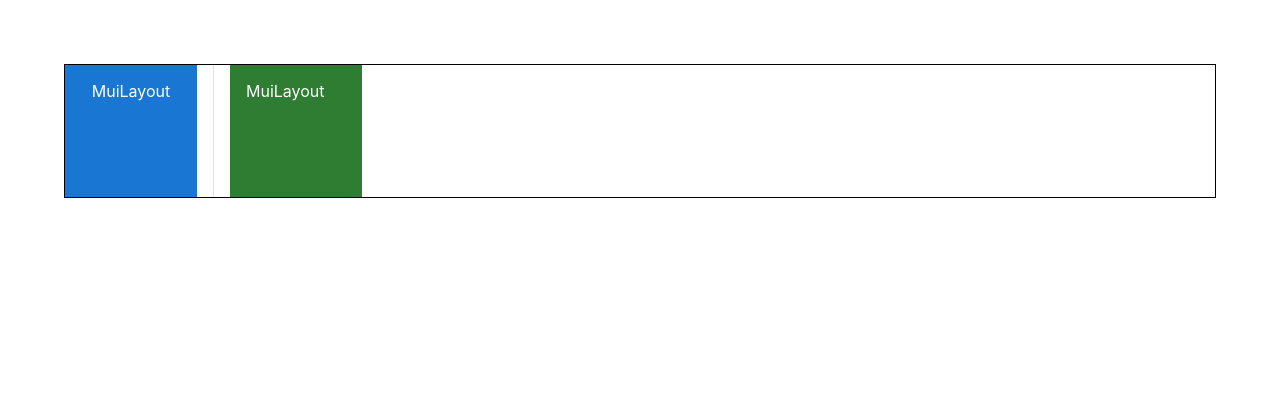
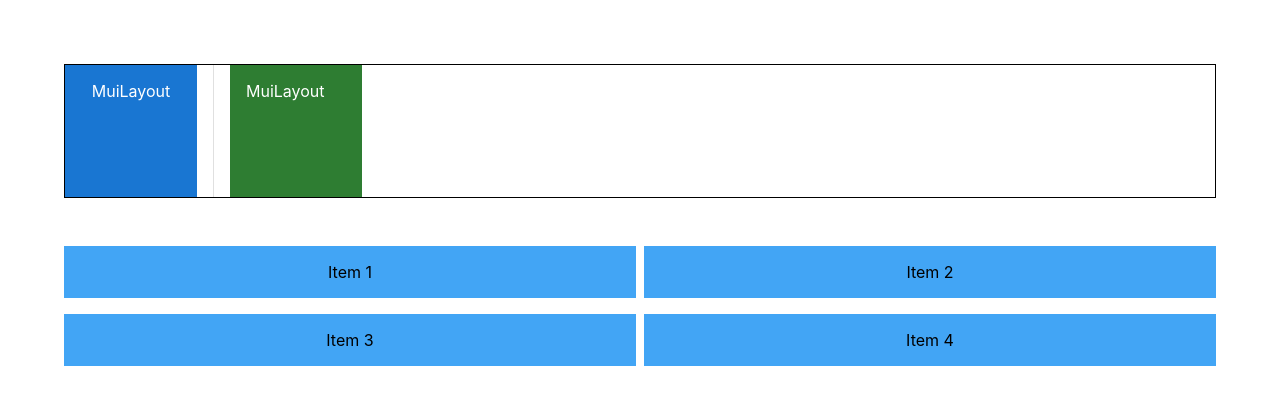
Before and after one commit to Gapotchenko-Yakov/react-mui-codevolution, a React (Create React App) app: page / in a window 1280 px wide. Shown: the top 404 px of the page. Built offline with nearby package versions, Linux system fonts and the light colour scheme.

Commit message:
Add Grid demo.

```diff
--- a/src/components/MuiLayout.tsx
+++ b/src/components/MuiLayout.tsx
@@ -1,8 +1,9 @@
-import { Box, Divider, Stack } from "@mui/material";
+import { Box, Divider, Grid, Stack } from "@mui/material";
 import React from "react";
 
 const MuiLayout = () => {
   return (
+    <>
       <Stack
         border="1px solid"
         direction="row"
@@ -39,6 +40,29 @@ const MuiLayout = () => {
           MuiLayout
         </Box>
       </Stack>
+      <Grid container my={4} rowSpacing={2} columnSpacing={1}>
+        <Grid item xs={12} sm={6}>
+          <Box bgcolor="primary.light" p={2}>
+            Item 1
+          </Box>
+        </Grid>
+        <Grid item xs={12} sm={6}>
+          <Box bgcolor="primary.light" p={2}>
+            Item 2
+          </Box>
+        </Grid>
+        <Grid item xs={12} sm={6}>
+          <Box bgcolor="primary.light" p={2}>
+            Item 3
+          </Box>
+        </Grid>
+        <Grid item xs={12} sm={6}>
+          <Box bgcolor="primary.light" p={2}>
+            Item 4
+          </Box>
+        </Grid>
+      </Grid>
+    </>
   );
 };
 
```
Lines whose indentation alone changed are shown as unchanged.
